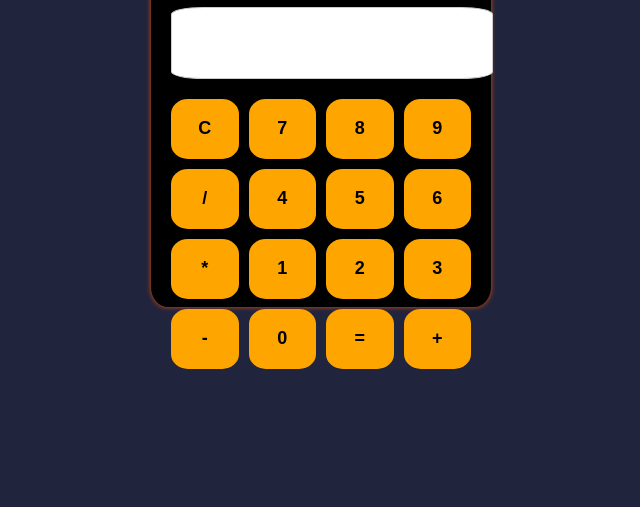
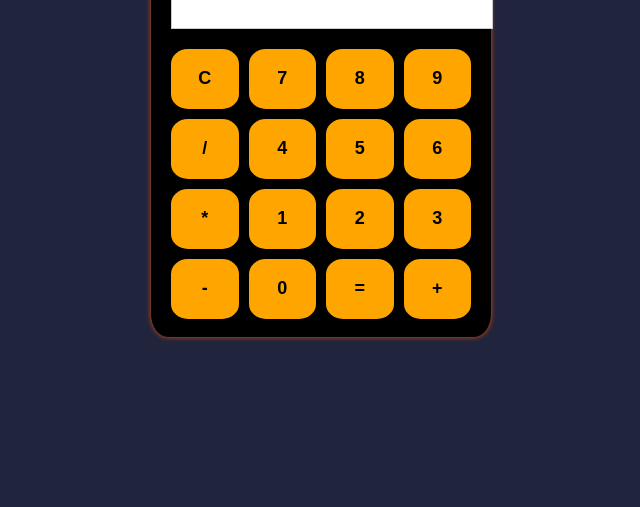
Before and after one commit to amarjeetsingh7503/LGMVIP-Task-Number-4, a plain HTML site: page index.html in a window 1280 px wide. Shown: the part 293-800 px from the top of the page, without its empty margins (319-959 px from the left). Drawn offline with Linux system fonts and the light colour scheme.

Commit message:
Update style.css

```diff
--- a/style.css
+++ b/style.css
@@ -10,12 +10,16 @@ body {
 
 .calculator {
     width: 300px;
-    height: 360px;
+    height: 440px;
     background-color: black;
     padding: 20px;
+    padding-top: 0;
     border-radius: 5%;
     box-shadow: 0px 0px 5px #E04D01;
+    color: #ccc;
+    text-align: center;
 }
+
 
 #result {
     display: flex;
@@ -26,7 +30,6 @@ body {
     background-color: white;
     color: black;
     border: 1px solid #ccc;
-    border-radius: 10%;
 }
 
 .buttons {
@@ -50,7 +53,7 @@ button:hover {
     background-color: #ccc;
 }
 
-@media(max-width: 700px){
+@media(max-width: 500px){
     .calculator{
         width: 150px;
         height: 220px;
@@ -71,4 +74,5 @@ button:hover {
     button{
         font-size: 15px;
     }
+
 }
```
